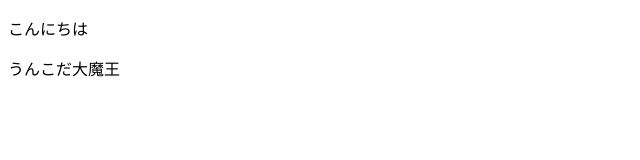
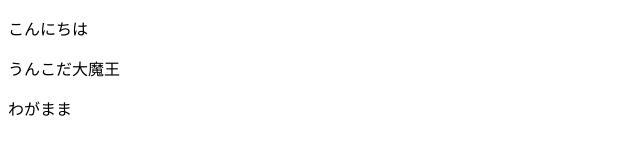
Before and after one commit to totetote1976/web, a plain HTML site: page aaa/index.html in a window 1280 px wide. Shown: the full height of the page, 0-640 px from the left. Drawn offline with Linux system fonts and the light colour scheme.

Commit message:
我がまま

```diff
--- a/aaa/index.html
+++ b/aaa/index.html
@@ -7,5 +7,7 @@
 <body>
 <p>こんにちは</p>
 <p> うんこだ大魔王</p>
+<p>わがまま</p>
+
 </body>
 </html>
```
